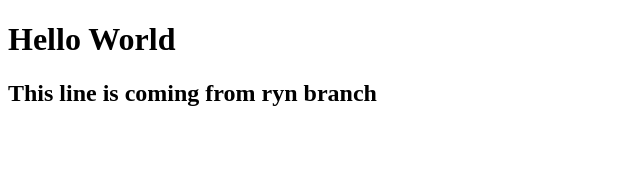
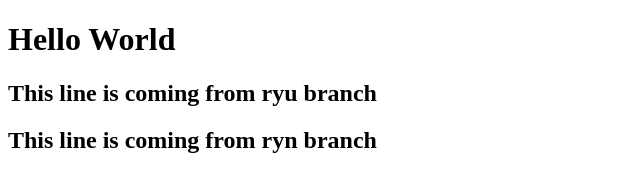
Before and after one commit to reyankabeer4/git-test, a plain HTML site: page index.html in a window 1280 px wide. Shown: the whole page, without its empty margins (0-640 px from the left). Drawn offline with Linux system fonts and the light colour scheme.

Commit message:
add another line

```diff
--- a/index.html
+++ b/index.html
@@ -7,6 +7,7 @@
 </head>
 <body>
     <h1>Hello World</h1>
+    <h2>This line is coming from ryu branch</h2>
     <h2>This line is coming from ryn branch</h2>
 </body>
 </html>
```
